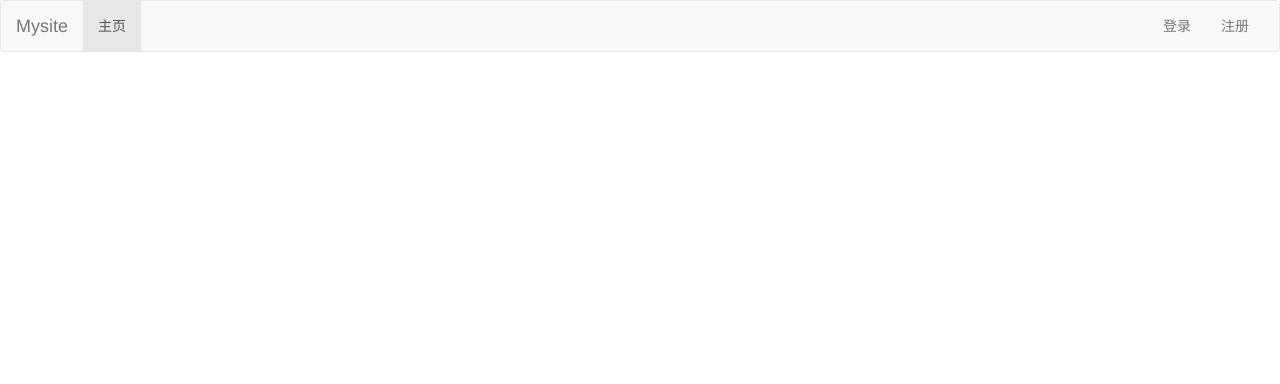
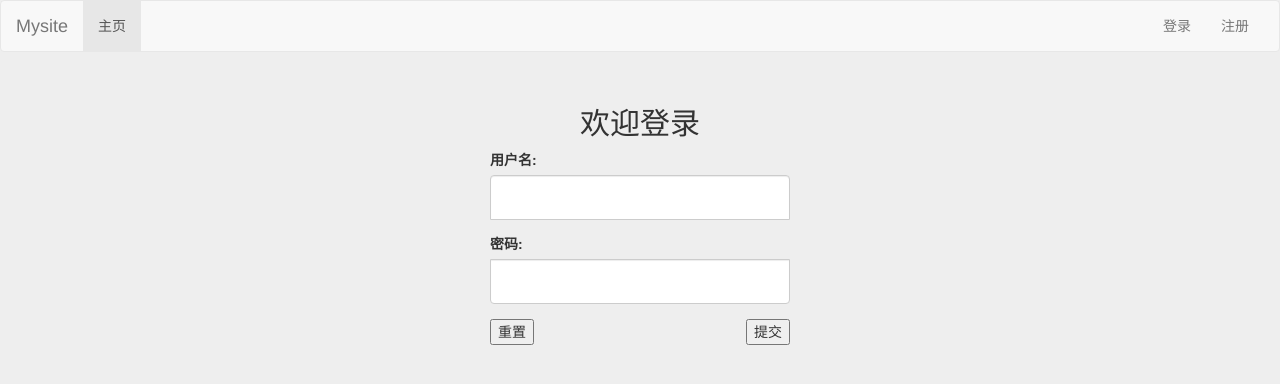
Before and after one commit to kokoros/understandTA, a Django app: page /login/ in a window 1280 px wide. Shown: the top 384 px of the page. Run offline with Django 3.2, Linux system fonts and the light colour scheme; some libraries are stand-ins or nearby versions.

Commit message:
login基本搞定

```diff
--- /dev/null
+++ b/login/forms.py
@@ -0,0 +1,6 @@
+from django import forms
+
+
+class UserForm(forms.Form):
+    username = forms.CharField(label="用户名",max_length=128,widget=forms.TextInput(attrs={'class':'form-control'}))
+    password = forms.CharField(label="密码",max_length=256, widget=forms.PasswordInput(attrs={'class':'form-control'}))
--- a/login/templates/login/login.html
+++ b/login/templates/login/login.html
@@ -1 +1,30 @@
 {% extends 'base.html' %}
+{% load staticfiles %}
+{% block title %}登录{% endblock %}
+{% block css %}<link href="{% static 'css/login.css' %}" rel="stylesheet"/>{% endblock %}
+
+{% block content %}
+<div class="container">
+    <div class="col-md-4 col-md-offset-4">
+        <form class='form-login' action="/login/" method="post">
+
+            {% if message %}
+                <div class="alert alert-warning">{{ message }}</div>
+            {% endif %}
+            {% csrf_token %}
+            <h2 class="text-center">欢迎登录</h2>
+            <div class="form-group">
+                {{ login_form.username.label_tag }}
+                {{ login_form.username }}
+            </div>
+            <div class="form-group">
+                {{ login_form.password.label_tag }}
+                {{ login_form.password }}
+            </div>
+
+            <button type="reset" class="btnbtn-default pull-left">重置</button>
+            <button type="submit" class="btnbtn-primary pull-right">提交</button>
+        </form>
+    </div> <!-- /container -->
+</div>
+{% endblock %}
--- a/login/views.py
+++ b/login/views.py
@@ -1,4 +1,6 @@
 from django.shortcuts import render,redirect
+from login import models
+from login import forms
 
 # Create your views here.
 
@@ -7,8 +9,24 @@ def index(request):
     return render(request, 'login/index.html')
 
 def login(request):
-    pass
-    return render(request, 'login/login.html')
+    if request.method == "POST":
+        login_form = forms.UserForm(request.POST)
+        message = "所有字段都必须填写哦~"
+        if login_form.is_valid():
+            username = login_form.cleaned_data['username']
+            password = login_form.cleaned_data['password']
+            try:
+                user = models.User.objects.get(name=username)
+                if user.password == password:
+                    return redirect('/index/')
+                else:
+                    message = "密码不正确哦"
+            except:
+                message = "用户名不存在~"
+        return render(request, "login/login.html", locals())
+
+    login_form = forms.UserForm()
+    return render(request, 'login/login.html',locals())
 
 def register(request):
     pass
--- /dev/null
+++ b/static/css/login.css
@@ -0,0 +1,30 @@
+body {
+    background-color: #eee;
+}
+.form-login {
+    max-width: 330px;
+    padding: 15px;
+    margin: 0 auto;
+}
+.form-login .form-control {
+    positon: relative;
+    height: auto;
+    -webkit-box-sizing:border-box;
+        -moz-box-sizing:border-box;
+            box-sizing:border-box;
+    padding: 10px;
+    font-size: 16px;
+}
+.form-login .form-control:focus {
+    z-index: 2;
+}
+.form-login input[type="text"] {
+    margin-bottom: -1px;
+    border-bottom-right-radius: 0;
+    border-bottom-left-radius:0;
+}
+.form-login input[type="password"] {
+    margin-bottom: 10px;
+    border-top-left-radius: 0;
+    border-top-right-radius: 0;
+}
```
Also changed, not shown: login/templates/login/index.html (+5 -10 lines).
